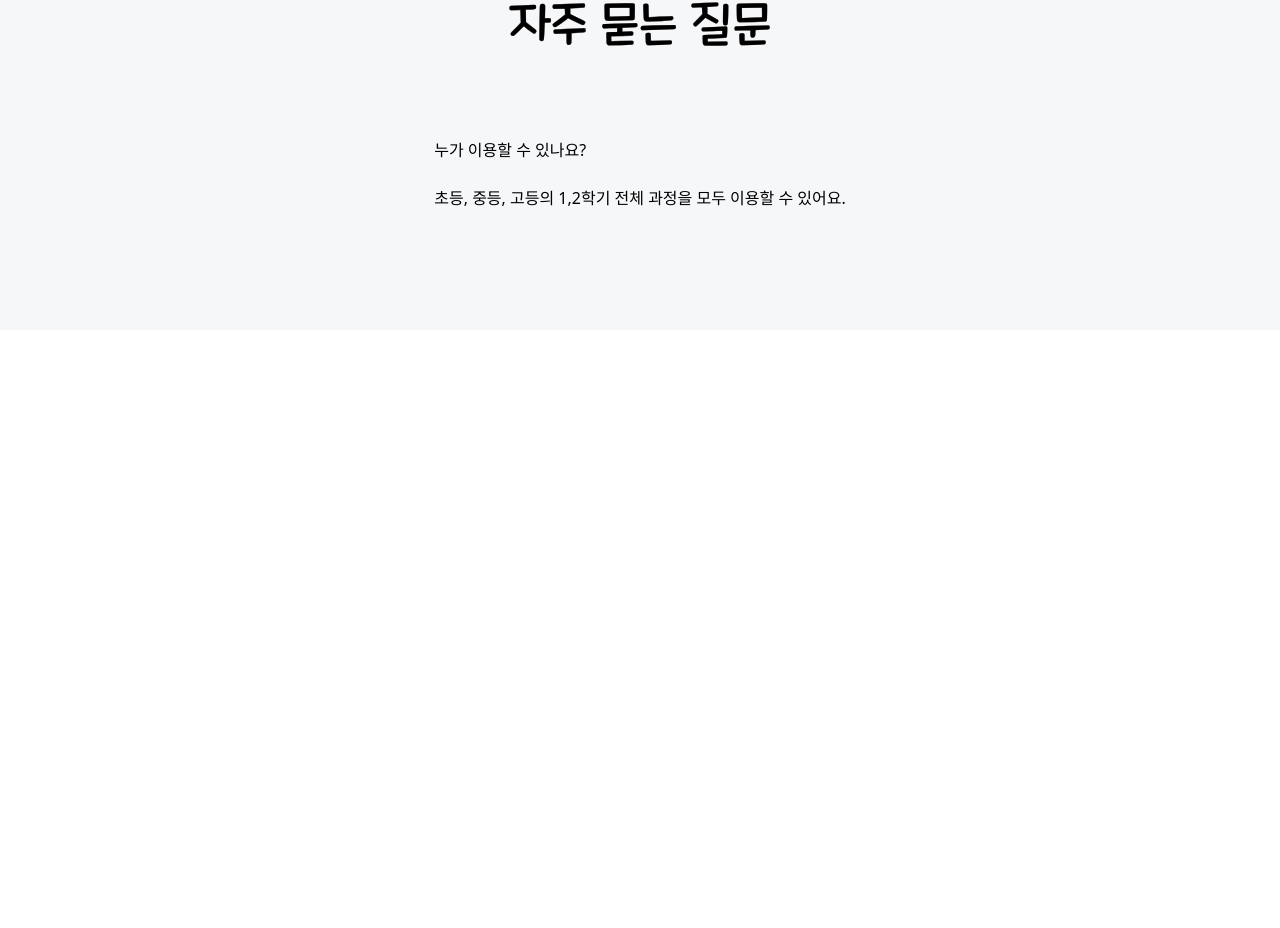
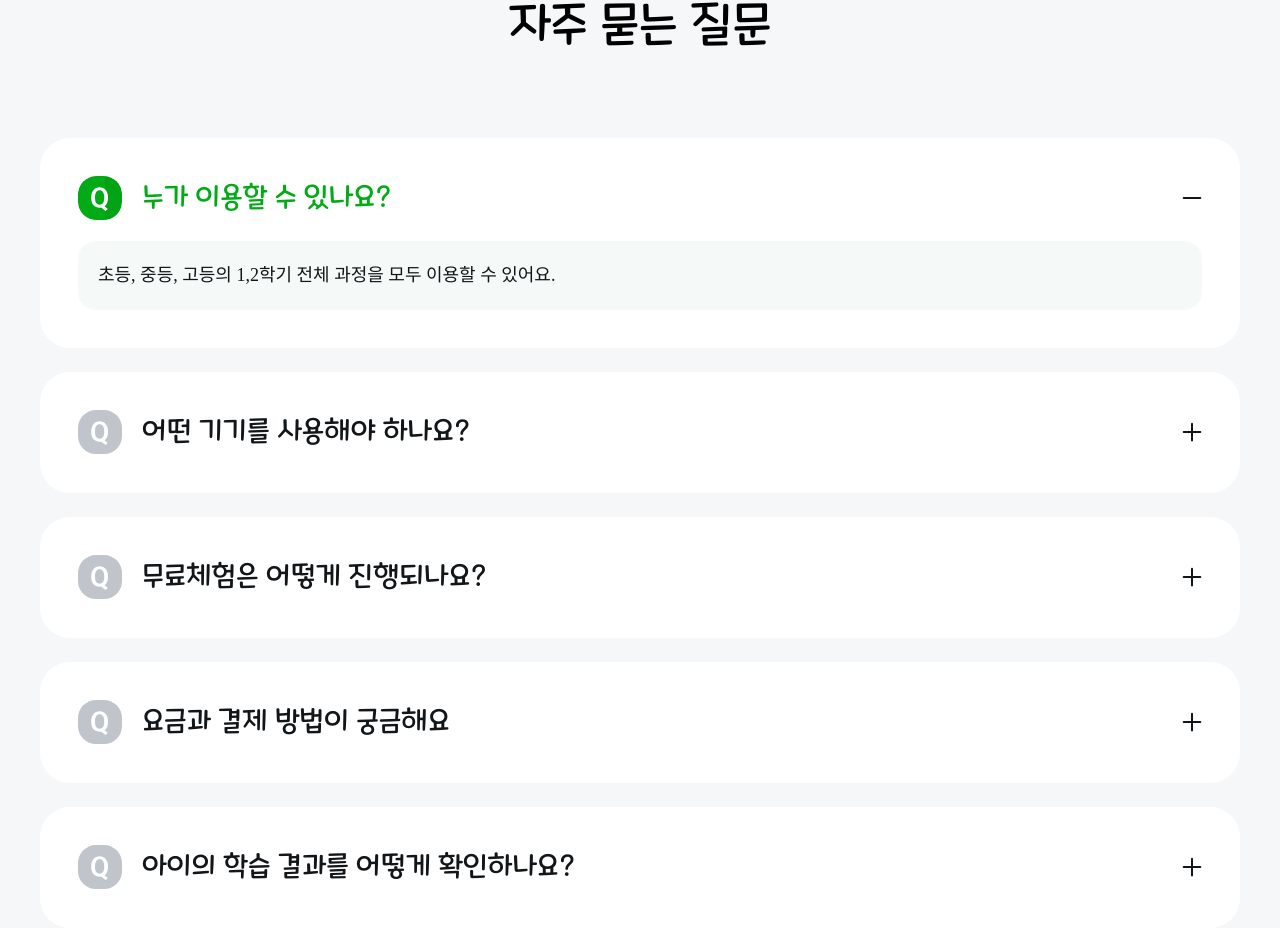
Before and after one commit to kimjihye058/holing, a React (Vite) app in the folder holingclone/: page / in a window 1280 px wide. Shown: the part 6879-7807 px from the top of the page. Before the commit the page ends 7209 px from the top, so only its background shows below. Built offline with nearby package versions, Linux system fonts and the light colour scheme.

Commit message:
#10 faq 토글 구현

```diff
--- a/holingclone/src/components/Section6.tsx
+++ b/holingclone/src/components/Section6.tsx
@@ -1,33 +1,86 @@
+import { useState } from "react";
 import styled from "styled-components";
 
 function Section6() {
+  const [openIndexes, setOpenIndexes] = useState<number[]>([0]);
+
+  const toggleQuestion = (index: number) => {
+    setOpenIndexes((prev) =>
+      prev.includes(index) ? prev.filter((i) => i !== index) : [...prev, index]
+    );
+  };
+
+  const faqList = [
+    {
+      question: "누가 이용할 수 있나요?",
+      answer: "초등, 중등, 고등의 1,2학기 전체 과정을 모두 이용할 수 있어요.",
+    },
+    {
+      question: "어떤 기기를 사용해야 하나요?",
+      answer: `태블릿(갤럭시탭, 아이패드 등), 크롬북, 스마트폰에서 사용 가능하며 태블릿을 사용하면 가장 편리해요.
+* 권장 사양: 안드로이드 버전 8 이상 / iOS 버전 13.5 이상`,
+    },
+    {
+      question: "무료체험은 어떻게 진행되나요?",
+      answer: `'무료체험 시작하기' 버튼 또는 로그인 버튼을 눌러 회원가입만 하면 바로 홀링의 모든 서비스를 7일간 무료로 경험하실 수 있어요.
+무료체험이 끝나고 홀링을 계속 이용하시려면 구독 플랜에서 월 정기구독 또는 3,6,12개월 구독권을 구매해 주세요.`,
+    },
+    {
+      question: "요금과 결제 방법이 궁금해요",
+      answer: `매달 30,000원이 결제되는 '월 정기구독'과 3,6,12개월마다 각각 79,000원, 139,000원, 249,000원이 결제되는 '기간별 구독' 중 선택하실수 있어요.
+결제는 네이버페이 또는 카드 등록으로 편리하게 이용 가능해요.`,
+    },
+    {
+      question: "아이의 학습 결과를 어떻게 확인하나요?",
+      answer: `홀링 앱의 학습 현황에서 아이의 실시간 학습 내역을 확인할 수 있고,
+매주 월요일마다 공개되는 주간 학습 리포트에서 지난 일주일의 학습 결과를 확인할 수 있어요.`,
+    },
+  ];
+
   return (
     <Sixth>
       <TitleSpan>자주 묻는 질문</TitleSpan>
       <QaADiv>
-        <Question>
-          <QuesHeader1>
-            <QuesHeader2>
-              <img src="" alt="" />
-              <QuesSpan>누가 이용할 수 있나요?</QuesSpan>
-            </QuesHeader2>
-            <img src="" alt="" />
-          </QuesHeader1>
-          <Answer>
-            초등, 중등, 고등의 1,2학기 전체 과정을 모두 이용할 수 있어요.
-          </Answer>
-        </Question>
+        {faqList.map((faq, idx) => {
+          const isOpen = openIndexes.includes(idx);
+          return (
+            <Question key={idx} onClick={() => toggleQuestion(idx)}>
+              <QuesHeader1>
+                <QuesHeader2>
+                  <img
+                    src={
+                      isOpen
+                        ? "assets/images/faq/question_opened.svg"
+                        : "assets/images/faq/question_collapsed.svg"
+                    }
+                    width={44}
+                  />
+                  <QuesSpan $isOpen={isOpen}>{faq.question}</QuesSpan>
+                </QuesHeader2>
+                <img
+                  src={
+                    isOpen
+                      ? "assets/images/faq/collapse.svg"
+                      : "assets/images/faq/open.svg"
+                  }
+                  width={20}
+                />
+              </QuesHeader1>
+              {isOpen && <Answer>{faq.answer}</Answer>}
+            </Question>
+          );
+        })}
       </QaADiv>
     </Sixth>
   );
 }
+
 export default Section6;
 
 export const Sixth = styled.div`
   display: flex;
   flex-direction: column;
   gap: 80px;
-  -webkit-box-align: center;
   align-items: center;
   width: 100%;
   padding: 120px 40px;
@@ -38,22 +91,56 @@ export const TitleSpan = styled.span`
   font-family: Maplestory;
   font-size: 48px;
   font-weight: 300;
-  color: inherit;
-  text-align: inherit;
-  width: unset;
-  white-space: normal;
   line-height: 1.4;
-  -webkit-text-stroke: 0.3px black;
 `;
 
-export const QaADiv = styled.div``;
+export const QaADiv = styled.div`
+  max-width: 1200px;
+  margin: 0px 40px;
+  display: flex;
+  flex-direction: column;
+  gap: 24px;
+  width: 100%;
+`;
 
-export const Question = styled.div``;
+export const Question = styled.div`
+  display: flex;
+  flex-direction: column;
+  gap: 20px;
+  padding: 38px;
+  border-radius: 30px;
+  background: #fff;
+  cursor: pointer;
+  user-select: none;
+`;
 
-export const QuesHeader1 = styled.div``;
+export const QuesHeader1 = styled.div`
+  display: flex;
+  justify-content: space-between;
+  align-items: center;
+`;
 
-export const QuesHeader2 = styled.div``;
+export const QuesHeader2 = styled.div`
+  display: flex;
+  gap: 20px;
+  align-items: center;
+`;
 
-export const QuesSpan = styled.span``;
+export const QuesSpan = styled.span<{ $isOpen: boolean }>`
+  font-family: Maplestory;
+  font-size: 28px;
+  font-weight: 300;
+  color: ${({ $isOpen }) => ($isOpen ? "rgb(0, 171, 21)" : "#121619")};
+`;
 
-export const Answer = styled.div``;
+export const Answer = styled.div`
+  border-radius: 18px;
+  background: rgb(245, 249, 248);
+  padding: 20px;
+  color: var(--gray_900, #121619);
+  font-family: SUIT;
+  font-size: 18px;
+  font-weight: 500;
+  line-height: 160%;
+  white-space: break-spaces;
+`;
```
